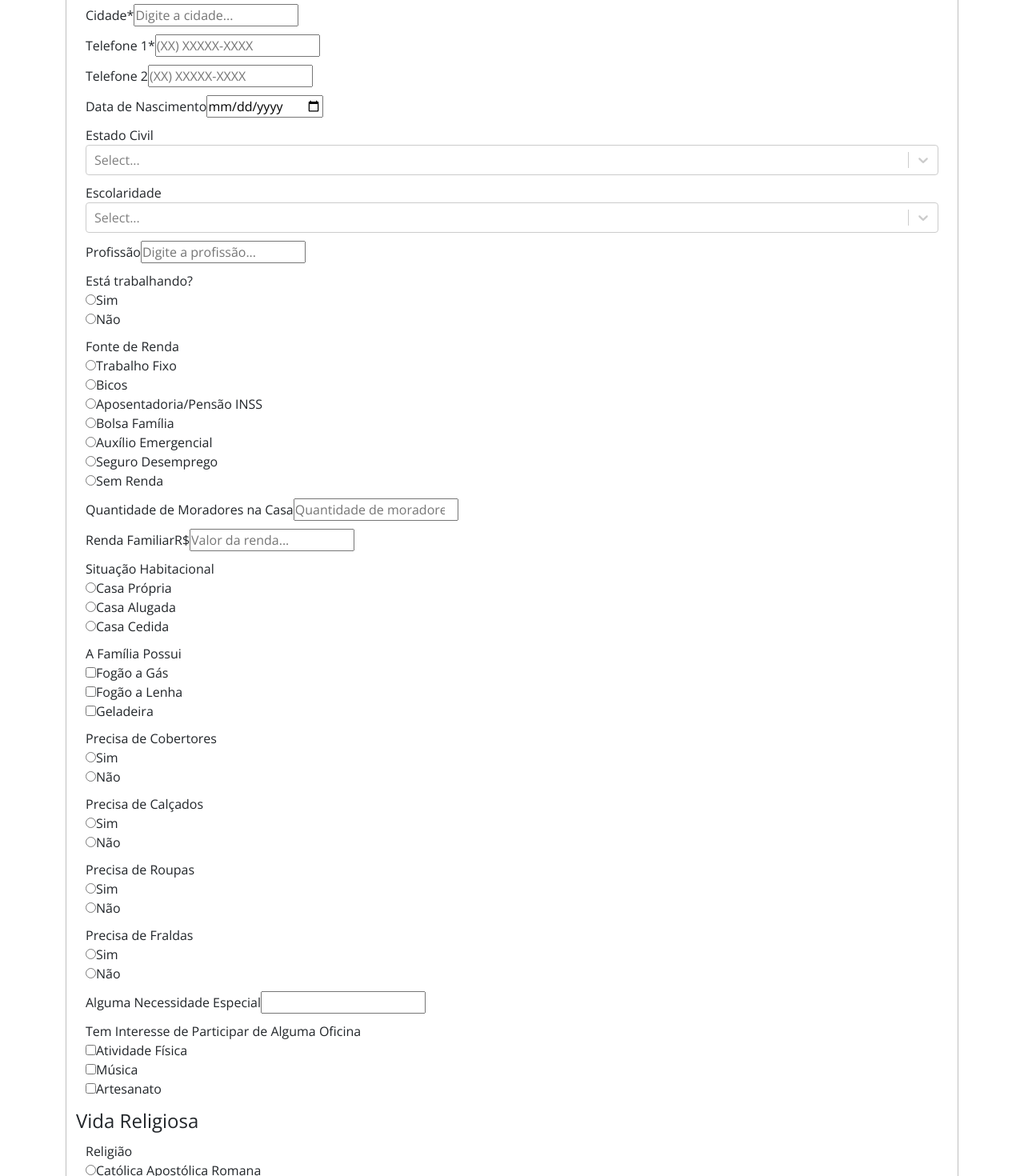
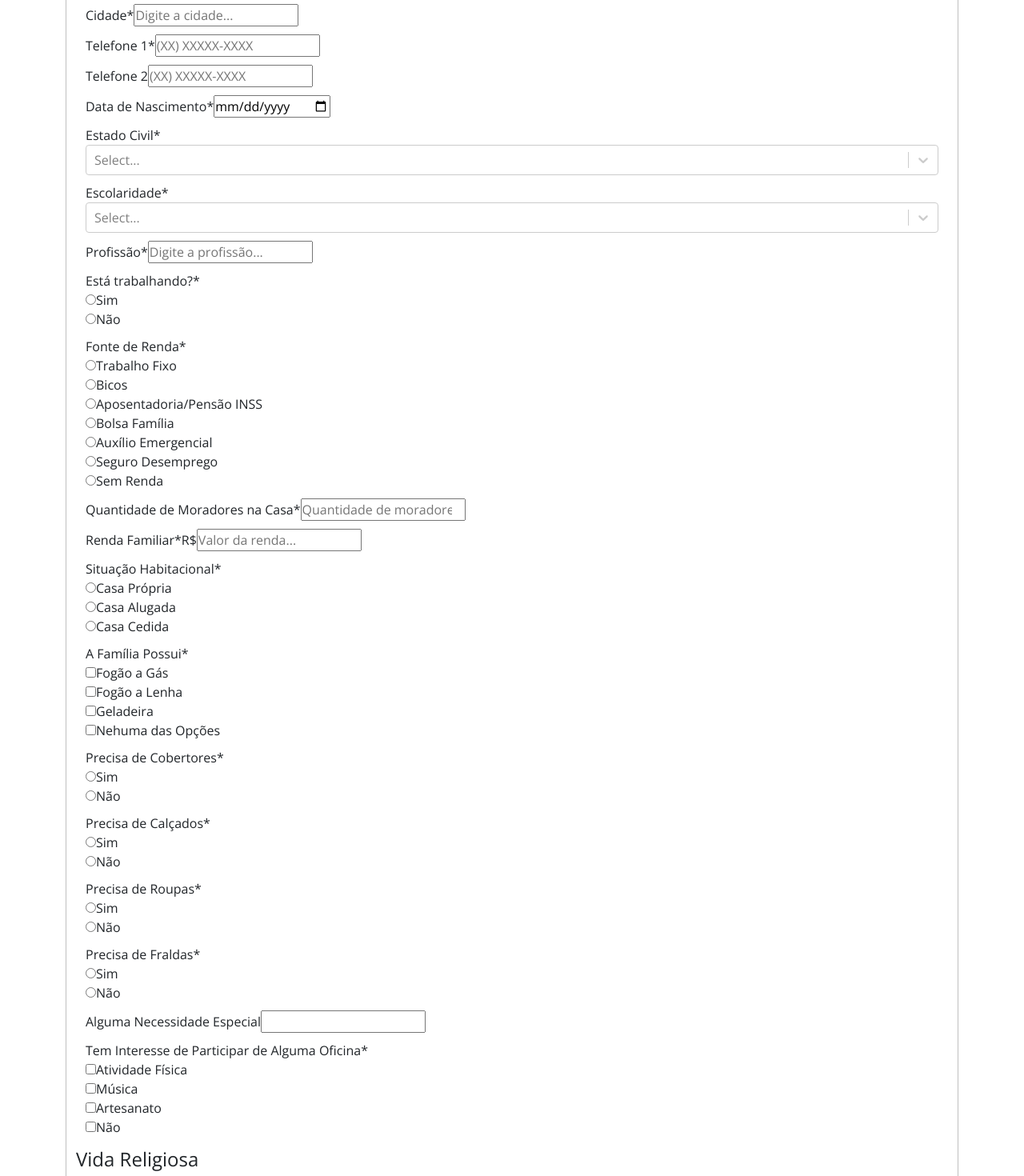
Before and after one commit to FabricioCruzz/Projeto-Bom-Samaritano-v2, a React (Create React App) app: page /cadastros/cadastrar in a window 1280 px wide. Shown: the part 380-1850 px from the top of the page at 80% size. Built offline with nearby package versions, Linux system fonts and the light colour scheme.

Commit message:
Adicionando mais validações

```diff
--- a/src/assets/styles/templates.scss
+++ b/src/assets/styles/templates.scss
@@ -95,3 +95,7 @@
     padding-top: 1rem;
     padding-bottom: 2rem;
 }
+
+.formErrorMsg {
+    color: red;
+}
--- a/src/components/cadastros/cadastrarFamilias/CadastroFamilias.js
+++ b/src/components/cadastros/cadastrarFamilias/CadastroFamilias.js
@@ -52,12 +52,14 @@ const optionsAppliances = [
     { value: 'fogao-gas', label: 'Fogão a Gás' },
     { value: 'fogao-lenha', label: 'Fogão a Lenha' },
     { value: 'geladeira', label: 'Geladeira' },
+    { value: 'nenhuma-das-opcoes', label: 'Nehuma das Opções' },
 ]
 
 const optionsWorkshop = [
     { value: 'atividade-fisica', label: 'Atividade Física' },
     { value: 'musica', label: 'Música' },
     { value: 'artesanato', label: 'Artesanato' },
+    { value: 'nao', label: 'Não' },
 ]
 
 const optionsReligion = [
@@ -98,32 +100,44 @@ const optionsChurchActivity = [
 const errorMessages = {
     fieldReq: 'Campo requerido!',
     phoneInvalid: 'O telefone deve estar no formato (99) 99999-9999',
+    positiveNumber: 'Este campo deve ser maior que zero!',
+    integerNumber: 'Este campo deve possuir um valor inteiro!',
+    minOneReq: 'Ao menos uma opção deve estar selecionada!'
 }
 
 const validationSchema = Yup.object().shape({
 
     completeName: Yup.string().required(errorMessages.fieldReq),
     street: Yup.string().required(errorMessages.fieldReq),
-    houseNumber: Yup.number().required(errorMessages.fieldReq),
+    houseNumber: Yup.number().required(errorMessages.fieldReq).positive(errorMessages.positiveNumber).integer(errorMessages.integerNumber),
     district: Yup.string().required(errorMessages.fieldReq),
     city: Yup.string().required(errorMessages.fieldReq),
     phone1: Yup.string().matches(phoneNumber, errorMessages.phoneInvalid).required(errorMessages.fieldReq),
-    // birthDate: '',
-    // maritalStatus: '',
-    // schoolLevel: '',
-    // occupation: '',
-    // isWorking: '',
-    // srcIncome: '',
-    // numberOfResidents: '',
-    // familyIncome: '',
-    // housingSituation: '',
-    // appliances: [],
-    // needBlankets: '',
-    // needShoes: { answer: '', number: '' },
-    // needClothes: { answer: '', pantsNumber: '', tShirtCoatSize: '' },
-    // needDiapers: { answer: '', size: '' },
-    // specialNeed: '',
-    // workshop: [],
+    birthDate: Yup.date().required(errorMessages.fieldReq),
+    maritalStatus: Yup.string().ensure().required(errorMessages.fieldReq),
+    schoolLevel: Yup.string().ensure().required(errorMessages.fieldReq),
+    occupation: Yup.string().required(errorMessages.fieldReq),
+    isWorking: Yup.string().required(errorMessages.fieldReq),
+    srcIncome: Yup.string().required(errorMessages.fieldReq),
+    numberOfResidents: Yup.number().required(errorMessages.fieldReq).positive(errorMessages.positiveNumber).integer(errorMessages.integerNumber),
+    familyIncome: Yup.number().required(errorMessages.fieldReq).positive(errorMessages.positiveNumber),
+    housingSituation: Yup.string().required(errorMessages.fieldReq),
+    appliances: Yup.array().min(1, errorMessages.minOneReq),
+    needBlankets: Yup.string().required(errorMessages.fieldReq),
+    needShoes: Yup.object().shape({
+        answer: Yup.string().required(errorMessages.fieldReq),
+        number: Yup.number().required(errorMessages.fieldReq).positive(errorMessages.positiveNumber).integer(errorMessages.integerNumber),
+    }),
+    needClothes: Yup.object().shape({
+        answer: Yup.string().required(errorMessages.fieldReq),
+        pantsNumber: Yup.number().optional().positive(errorMessages.positiveNumber).integer(errorMessages.integerNumber),
+        tShirtCoatSize: Yup.string().optional()
+    }),
+    needDiapers: Yup.object().shape({
+        answer: Yup.string().required(errorMessages.fieldReq),
+        size: Yup.string().required(errorMessages.fieldReq),
+    }),
+    workshop: Yup.array().min(1, errorMessages.minOneReq),
     // religion: '',
     // receivedSacraments: [],
     // wishReceiveSacraments: [],
@@ -178,7 +192,7 @@ const CadastroFamilias = () =>{
                 }}
                 >
                     {
-                        ({ values, errors }) => (
+                        ({ values }) => (
                             <Form className="cds-form">
                                 <fieldset>
                                     <legend>Dados Pessoais</legend>
@@ -192,7 +206,7 @@ const CadastroFamilias = () =>{
                                         placeholder="Digite o nome completo..."
                                         />
 
-                                        <ErrorMessage component="div" className="errorMsg" name="completeName"/>
+                                        <ErrorMessage component="div" className="formErrorMsg" name="completeName"/>
                                     </Container>
 
                                     <Container>
@@ -204,20 +218,20 @@ const CadastroFamilias = () =>{
                                         placeholder="Digite a rua, avenida..."
                                         />
 
-                                        <ErrorMessage component="div" className="errorMsg" name="street"/>
+                                        <ErrorMessage component="div" className="formErrorMsg" name="street"/>
                                     </Container>
 
 
                                     <Container>
                                         <label htmlFor="houseNumber">Número*</label>
                                         <Field
-                                        type="text"
+                                        type="number"
                                         id="houseNumber"
                                         name="houseNumber"
                                         placeholder="XXX"
                                         />
 
-                                        <ErrorMessage component="div" className="errorMsg" name="houseNumber"/>
+                                        <ErrorMessage component="div" className="formErrorMsg" name="houseNumber"/>
                                     </Container>
 
                                     <Container>
@@ -229,7 +243,7 @@ const CadastroFamilias = () =>{
                                         placeholder="Digite o bairro..."
                                         />
 
-                                        <ErrorMessage component="div" className="errorMsg" name="district"/>
+                                        <ErrorMessage component="div" className="formErrorMsg" name="district"/>
                                     </Container>
 
                                     <Container>
@@ -250,7 +264,7 @@ const CadastroFamilias = () =>{
                                         name="city"
                                         placeholder="Digite a cidade..."
                                         />
-                                        <ErrorMessage component="div" className="errorMsg" name="city"/>
+                                        <ErrorMessage component="div" className="formErrorMsg" name="city"/>
                                     </Container>
 
                                     <Container>
@@ -261,7 +275,7 @@ const CadastroFamilias = () =>{
                                         name="phone1"
                                         placeholder="(XX) XXXXX-XXXX"
                                         />
-                                        <ErrorMessage component="div" className="errorMsg" name="phone1"/>
+                                        <ErrorMessage component="div" className="formErrorMsg" name="phone1"/>
                                     </Container>
 
                                     <Container>
@@ -275,77 +289,88 @@ const CadastroFamilias = () =>{
                                     </Container>
 
                                     <Container>
-                                        <label htmlFor="birthDate">Data de Nascimento</label>
+                                        <label htmlFor="birthDate">Data de Nascimento*</label>
                                         <Field
                                         type="date"
                                         id="birthDate"
                                         name="birthDate"
                                         />
-                                        <ErrorMessage component="div" className="errorMsg" name="birthDate"/>
+                                        <ErrorMessage component="div" className="formErrorMsg" name="birthDate"/>
                                     </Container>
 
                                     <Container>
-                                        <label htmlFor="maritalStatus">Estado Civil</label>
+                                        <label htmlFor="maritalStatus">Estado Civil*</label>
                                         <Field
                                         name="maritalStatus"
                                         id="maritalStatus"
                                         component={ CustomSelect }
                                         options={ optionsMaritalStatus }
                                         />
+                                        <ErrorMessage component="div" className="formErrorMsg" name="maritalStatus"/>
+                                        {/* {!!errors['maritalStatus'] && touched['react-select-3-input'] && (
+                                        <div className="formErrorMsg">
+                                            { errors['maritalStatus'] }
+                                        </div>
+                                        )} */}
                                     </Container>
 
                                     <Container>
-                                        <label htmlFor="schoolLevel">Escolaridade</label>
+                                        <label htmlFor="schoolLevel">Escolaridade*</label>
                                         <Field
                                         name="schoolLevel"
                                         id="schoolLevel"
                                         component={ CustomSelect }
                                         options={ optionsSchoolLevel }
                                         />
+                                        <ErrorMessage component="div" className="formErrorMsg" name="schoolLevel"/>
                                     </Container>
 
                                     <Container>
-                                        <label htmlFor="occupation">Profissão</label>
+                                        <label htmlFor="occupation">Profissão*</label>
                                         <Field
                                         type="text"
                                         id="occupation"
                                         name="occupation"
                                         placeholder="Digite a profissão..."
                                         />
+                                        <ErrorMessage component="div" className="formErrorMsg" name="occupation"/>
                                     </Container>
 
                                     <Container>
-                                        <label htmlFor="isWorking">Está trabalhando?</label>
+                                        <label htmlFor="isWorking">Está trabalhando?*</label>
                                         <Field
                                         component={ CustomRadioButton }
                                         id="isWorking"
                                         name="isWorking"
                                         options={ optionsYesOrNo }
                                         />
+                                        <ErrorMessage component="div" className="formErrorMsg" name="isWorking"/>
                                     </Container>
 
                                     <Container>
-                                        <label htmlFor="srcIncome">Fonte de Renda</label>
+                                        <label htmlFor="srcIncome">Fonte de Renda*</label>
                                         <Field
                                         component={ CustomRadioButton }
                                         id="srcIncome"
                                         name="srcIncome"
                                         options={ optionsSrcIncome }
                                         />
+                                        <ErrorMessage component="div" className="formErrorMsg" name="srcIncome"/>
                                     </Container>
 
                                     <Container>
-                                        <label htmlFor="numberOfResidents">Quantidade de Moradores na Casa</label>
+                                        <label htmlFor="numberOfResidents">Quantidade de Moradores na Casa*</label>
                                         <Field
                                         type="number"
                                         id="numberOfResidents"
                                         name="numberOfResidents"
                                         placeholder="Quantidade de moradores..."
                                         />
+                                        <ErrorMessage component="div" className="formErrorMsg" name="numberOfResidents"/>
                                     </Container>
 
                                     <Container>
-                                        <label htmlFor="familyIncome">Renda Familiar</label>
+                                        <label htmlFor="familyIncome">Renda Familiar*</label>
                                         <label htmlFor="familyIncome">
                                             R$
                                             <Field
@@ -355,40 +380,44 @@ const CadastroFamilias = () =>{
                                             placeholder="Valor da renda..."
                                             />
                                         </label>
+                                        <ErrorMessage component="div" className="formErrorMsg" name="familyIncome"/>
                                     </Container>
 
                                     <Container>
-                                        <label htmlFor="housingSituation">Situação Habitacional</label>
+                                        <label htmlFor="housingSituation">Situação Habitacional*</label>
                                         <Field
                                         component={ CustomRadioButton }
                                         id="housingSituation"
                                         name="housingSituation"
                                         options={ optionsHousingSituation }
                                         />
+                                        <ErrorMessage component="div" className="formErrorMsg" name="housingSituation"/>
                                     </Container>
 
                                     <Container>
-                                        <label htmlFor="appliances">A Família Possui</label>
+                                        <label htmlFor="appliances">A Família Possui*</label>
                                         <Field
                                         component={ CustomCheckbox }
                                         id="appliances"
                                         name="appliances"
                                         options={ optionsAppliances }
                                         />
+                                        <ErrorMessage component="div" className="formErrorMsg" name="appliances"/>
                                     </Container>
 
                                     <Container>
-                                        <label htmlFor="needBlankets">Precisa de Cobertores</label>
+                                        <label htmlFor="needBlankets">Precisa de Cobertores*</label>
                                         <Field
                                         component={ CustomRadioButton }
                                         id="needBlankets"
                                         name="needBlankets"
                                         options={ optionsYesOrNo }
                                         />
+                                        <ErrorMessage component="div" className="formErrorMsg" name="needBlankets"/>
                                     </Container>
 
                                     <Container>
-                                        <label htmlFor="needShoes.answer">Precisa de Calçados</label>
+                                        <label htmlFor="needShoes.answer">Precisa de Calçados*</label>
                                         <Field
                                         component={ CustomRadioButton }
                                         id="needShoes.answer"
@@ -399,6 +428,7 @@ const CadastroFamilias = () =>{
                                     {
                                         values.needShoes.answer === 'sim'
                                         ?
+                                        <div>
                                             <Field
                                             component={ AdditionalInput }
                                             id="needShoes.number"
@@ -406,12 +436,15 @@ const CadastroFamilias = () =>{
                                             placeholder="Número do calçado..."
                                             label="Número do Calçado"
                                             />
+                                            <ErrorMessage component="div" className="formErrorMsg" name="needShoes.number"/>
+                                        </div>
                                         : ""
                                     }
+                                    <ErrorMessage component="div" className="formErrorMsg" name="needShoes.answer"/>
                                     </Container>
 
                                     <Container>
-                                        <label htmlFor="needClothes.answer">Precisa de Roupas</label>
+                                        <label htmlFor="needClothes.answer">Precisa de Roupas*</label>
                                         <Field
                                         component={ CustomRadioButton }
                                         id="needClothes.answer"
@@ -430,6 +463,8 @@ const CadastroFamilias = () =>{
                                             label="Número da Calça"
                                             />
 
+                                            <ErrorMessage component="div" className="formErrorMsg" name="needClothes.pantsNumber"/>
+
                                             <Field
                                             component={ AdditionalInput }
                                             id="needClothes.tShirtCoatSize"
@@ -437,13 +472,15 @@ const CadastroFamilias = () =>{
                                             placeholder="Tamanho da camiseta/agasalho..."
                                             label="Tamanho da Camiseta/Agasalho"
                                             />
+                                            <ErrorMessage component="div" className="formErrorMsg" name="needClothes.tShirtCoatSize"/>
                                             </div>
                                             : ""
                                         }
+                                        <ErrorMessage component="div" className="formErrorMsg" name="needClothes.answer"/>
                                     </Container>
 
                                     <Container>
-                                        <label htmlFor="needDiapers.answer">Precisa de Fraldas</label>
+                                        <label htmlFor="needDiapers.answer">Precisa de Fraldas*</label>
                                         <Field
                                         component={ CustomRadioButton }
                                         id="needDiapers.answer"
@@ -453,6 +490,7 @@ const CadastroFamilias = () =>{
                                         {
                                         values.needDiapers.answer === 'sim'
                                         ?
+                                        <div>
                                             <Field
                                             component={ AdditionalInput }
                                             id="needDiapers.size"
@@ -460,8 +498,11 @@ const CadastroFamilias = () =>{
                                             placeholder="Tamanho das fraldas..."
                                             label="Tamanho"
                                             />
+                                            <ErrorMessage component="div" className="formErrorMsg" name="needDiapers.size"/>
+                                        </div>
                                         : ""
                                         }
+                                        <ErrorMessage component="div" className="formErrorMsg" name="needDiapers.answer"/>
                                     </Container>
 
                                     <Container>
@@ -474,13 +515,14 @@ const CadastroFamilias = () =>{
                                     </Container>
 
                                     <Container>
-                                        <label htmlFor="workshop">Tem Interesse de Participar de Alguma Oficina</label>
+                                        <label htmlFor="workshop">Tem Interesse de Participar de Alguma Oficina*</label>
                                         <Field
                                         component={ CustomCheckbox }
                                         id="workshop"
                                         name="workshop"
                                         options={ optionsWorkshop }
                                         />
+                                        <ErrorMessage component="div" className="formErrorMsg" name="workshop"/>
                                     </Container>
 
                                 </fieldset>
--- a/src/components/cadastros/cadastrarFamilias/CadastroFamilias.scss
+++ b/src/components/cadastros/cadastrarFamilias/CadastroFamilias.scss
@@ -1,7 +1,3 @@
 .cds-form > fieldset >.container {
     margin: 10px auto;
 }
-
-.errorMsg {
-    color: red;
-}
```
Also changed, not shown: src/components/customSelect/CustomSelect.js (+9 -1 lines). Lines whose indentation alone changed are shown as unchanged.
